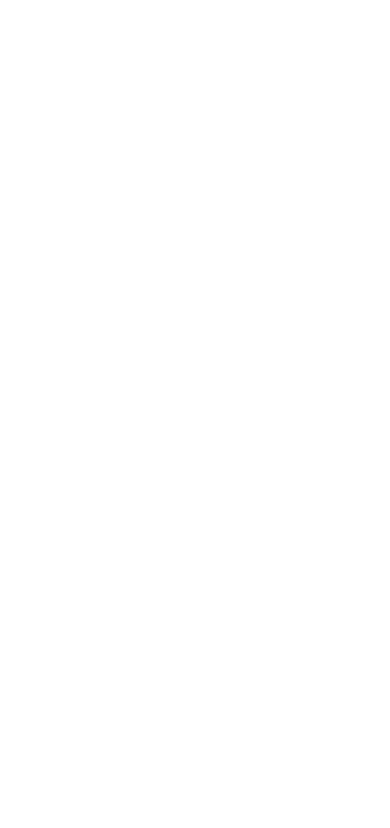
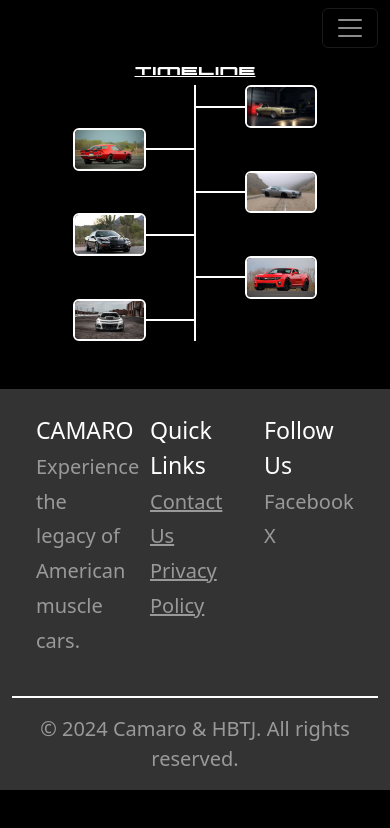
Before and after one commit to FRHSDHankH/AprilMonthlyWebsite-Camaro, a plain HTML site: page timeline.html in a window 390 px wide. Drawn offline with nearby package versions, Linux system fonts and the light colour scheme.

Commit message:
Started Timeline Just need to do some js to make it work

```diff
--- a/style.css
+++ b/style.css
@@ -87,6 +87,10 @@
   cursor: pointer;
 }
 
+.zoom:hover {
+  cursor: zoom-in;
+}
+
 .slideDown {
   transform: translateY(0vh);
   transition: transform 2s, scale 0.2s;
--- a/timeline.html
+++ b/timeline.html
@@ -0,0 +1,175 @@
+<!doctype html>
+<html lang="en">
+  <head>
+    <title>Models/Timeline</title>
+    <!-- Required meta tags -->
+    <meta charset="utf-8" />
+    <meta
+      name="viewport"
+      content="width=device-width, initial-scale=1, shrink-to-fit=no"
+    />
+
+    <!-- Bootstrap CSS v5.2.1 -->
+    <link
+      href="https://cdn.jsdelivr.net/npm/bootstrap@5.3.2/dist/css/bootstrap.min.css"
+      rel="stylesheet"
+      integrity="sha384-T3c6CoIi6uLrA9TneNEoa7RxnatzjcDSCmG1MXxSR1GAsXEV/Dwwykc2MPK8M2HN"
+      crossorigin="anonymous"
+    />
+    <link rel="stylesheet" href="style.css">
+  </head>
+
+  <body class="bg-black overflow-x-hidden">
+    <header>
+      <nav class="navbar navbar-dark bg-body-transparent text-black">
+        <div class="container-fluid d-flex align-items-center justify-content-end">
+          <button class="navbar-toggler" type="button" data-bs-toggle="offcanvas" data-bs-target="#offcanvasNavbar" aria-controls="offcanvasNavbar" aria-label="Toggle navigation">
+            <span class="navbar-toggler-icon"></span>
+          </button>
+          <div class="offcanvas offcanvas-end" tabindex="-1" id="offcanvasNavbar" aria-labelledby="offcanvasNavbarLabel">
+            <div class="offcanvas-header bg-666 text-white" data-bs-theme="dark">
+              <h5 class="offcanvas-title oramac-5" id="offcanvasNavbarLabel">Camaro</h5>
+              <button type="button" class="btn-close" data-bs-dismiss="offcanvas" aria-label="Close"></button>
+            </div>
+            <div class="offcanvas-body bg-666 oramac-2">
+              <ul class="navbar-nav justify-content-center align-items-center d-flex fs-3 flex-grow-1 pe-3">
+                <li class="nav-item">
+                  <a class="nav-link" href="home.html">Home</a>
+                </li>
+                <li class="nav-item">
+                  <a class="nav-link" href="about.html">About</a>
+                </li>
+                <li class="nav-item">
+                  <a class="nav-link" href="timeline.html">Models/Timeline</a>
+                </li>
+              </ul>
+            </div>
+          </div>
+        </div>
+      </nav>
+    </header>
+    <main>
+      <div class="container-fluid">
+        <div class="row">
+          <div class="col-12 d-flex align-items-center justify-content-center text-center oramac-3 text-white text-decoration-underline slideDown">
+            Timeline
+          </div>
+        </div>
+      </div>
+      <div class="container slideUp">
+        <div class="row">
+          <div class="col-6 border-end border-1 border-white"></div>
+          <div class="col-6 border-start border-1 border-white">
+            <div class="row">
+              <div class="col-3 d-flex align-items-center justify-content-center text-center p-0">
+                <hr class="border border-1 border-white opacity-100 w-100">
+              </div>
+              <div class="col-9 p-0 text-start">
+                <img src="imgs/Gen1.jpg" class="img-fluid w-50 zoom rounded border border-2 border-white">
+              </div>
+            </div>
+          </div>
+        </div>
+        <div class="row">
+          <div class="col-6 border-end border-1 border-white">
+            <div class="row">
+              <div class="col-9 p-0 text-end">
+                <img src="imgs/Gen2.jpg" class="img-fluid w-50 zoom rounded border border-2 border-white">
+              </div>
+              <div class="col-3 d-flex align-items-center justify-content-center text-center p-0">
+                <hr class="border border-1 border-white opacity-100 w-100">
+              </div>
+            </div>
+          </div>
+          <div class="col-6 border-start border-1 border-white"></div>
+        </div>
+        <div class="row">
+          <div class="col-6 border-end border-1 border-white"></div>
+          <div class="col-6 border-start border-1 border-white">
+            <div class="row">
+              <div class="col-3 d-flex align-items-center justify-content-center text-center p-0">
+                <hr class="border border-1 border-white opacity-100 w-100">
+              </div>
+              <div class="col-9 p-0 text-start">
+                <img src="imgs/Gen3.jpg" class="img-fluid w-50 zoom rounded border border-2 border-white">
+              </div>
+            </div>
+          </div>
+        </div>
+        <div class="row">
+          <div class="col-6 border-end border-1 border-white">
+            <div class="row">
+              <div class="col-9 p-0 text-end">
+                <img src="imgs/Gen4.jpg" class="img-fluid w-50 zoom rounded border border-2 border-white">
+              </div>
+              <div class="col-3 d-flex align-items-center justify-content-center text-center p-0">
+                <hr class="border border-1 border-white opacity-100 w-100">
+              </div>
+            </div>
+          </div>
+          <div class="col-6 border-start border-1 border-white"></div>
+        </div>
+        <div class="row">
+          <div class="col-6 border-end border-1 border-white"></div>
+          <div class="col-6 border-start border-1 border-white">
+            <div class="row">
+              <div class="col-3 d-flex align-items-center justify-content-center text-center p-0">
+                <hr class="border border-1 border-white opacity-100 w-100">
+              </div>
+              <div class="col-9 p-0 text-start">
+                <img src="imgs/Gen5.jpg" class="img-fluid w-50 zoom rounded border border-2 border-white">
+              </div>
+            </div>
+          </div>
+        </div>
+        <div class="row">
+          <div class="col-6 border-end border-1 border-white">
+            <div class="row">
+              <div class="col-9 p-0 text-end">
+                <img src="imgs/Gen6.jpg" class="img-fluid w-50 zoom rounded border border-2 border-white">
+              </div>
+              <div class="col-3 d-flex align-items-center justify-content-center text-center p-0">
+                <hr class="border border-1 border-white opacity-100 w-100">
+              </div>
+            </div>
+          </div>
+          <div class="col-6 border-start border-1 border-white"></div>
+        </div>
+      </div>
+    </main>
+    <footer>
+      <div class="container-fluid text-white bg-333 fs-3 mt-5">
+        <div class="row p-4 h-100">
+          <div class="col-4">
+            CAMARO<br><span class="fs-5 opacity-50">Experience the legacy of American muscle cars.</span>
+          </div>
+          <div class="col-4">
+            Quick Links<br><span class="fs-5 text-decoration-underline opacity-50 pointer"><a href="https://www.chevrolet.com/support" target="_blank">Contact Us</a> <br><a href="https://www.gm.com/privacy-statement" target="_blank">Privacy Policy</a></span>
+          </div>
+          <div class="col-4">
+            Follow Us<br><span class="fs-5 scale opacity-50 pointer"><a href="https://www.facebook.com/chevycamaro/" target="_blank">Facebook</a> <br><a href="https://x.com/chevycamaro" target="_blank">X</a></span>
+          </div>
+        </div>
+        <hr class="border border-1 border-white opacity-100">
+        <div class="row">
+          <div class="col-12 text-center fs-5 opacity-50 mb-3">
+            © 2024 Camaro & HBTJ. All rights reserved.
+          </div>
+        </div>
+      </div>
+    </footer>
+    <!-- Bootstrap JavaScript Libraries -->
+    <script
+      src="https://cdn.jsdelivr.net/npm/@popperjs/core@2.11.8/dist/umd/popper.min.js"
+      integrity="sha384-I7E8VVD/ismYTF4hNIPjVp/Zjvgyol6VFvRkX/vR+Vc4jQkC+hVqc2pM8ODewa9r"
+      crossorigin="anonymous"
+    ></script>
+
+    <script
+      src="https://cdn.jsdelivr.net/npm/bootstrap@5.3.2/dist/js/bootstrap.min.js"
+      integrity="sha384-BBtl+eGJRgqQAUMxJ7pMwbEyER4l1g+O15P+16Ep7Q9Q+zqX6gSbd85u4mG4QzX+"
+      crossorigin="anonymous"
+    ></script>
+    <script src="script.js"></script>
+  </body>
+</html>
```
Also changed, not shown: imgs/Gen1.jpg (added), imgs/Gen2.jpg (added), imgs/Gen3.jpg (added), imgs/Gen4.jpg (added), imgs/Gen5.jpg (added), imgs/Gen6.jpg (added).
